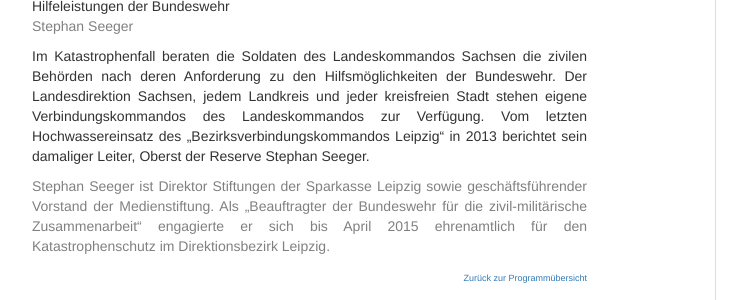
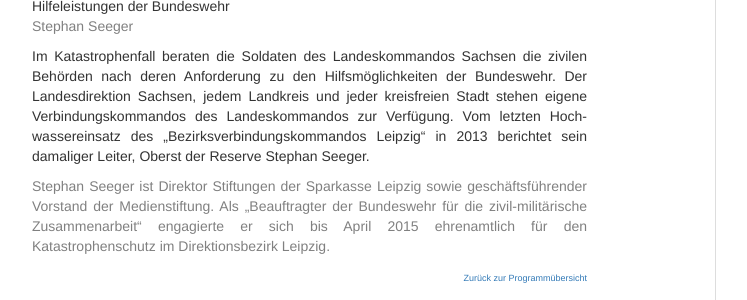
Before and after one commit to susedev/test, a Jekyll site: the page built from beitraege-und-referentinnen.html, in a window 1280 px wide and 900 px high, scrolled down 569 px. Shown: the part 212-512 px from the top of the window, without its empty margins (233-980 px from the left). Built offline with Jekyll 4.4.1, drawn with Linux system fonts in a browser that asks for light colours; nearby versions of some CDN libraries.

Commit message:
Edit from JekyllCMS

```diff
--- a/beitraege-und-referentinnen.html
+++ b/beitraege-und-referentinnen.html
@@ -26,7 +26,7 @@ Hochwasser im &Ouml;ffentlich-Rechtlichen Rundfunk<br />
 Hilfeleistungen der Bundeswehr<br />
 <span style="color: #808080;">Stephan Seeger</span></p>
 
-<p style="text-align: justify;">Im Katastrophenfall beraten die Soldaten des Landeskommandos Sachsen die zivilen Beh&ouml;rden nach deren Anforderung zu den Hilfsm&ouml;glichkeiten der Bundeswehr. Der Landes&shy;direktion Sachsen, jedem Landkreis und jeder kreisfreien Stadt stehen eigene Verbindungskommandos des Landeskommandos zur Verf&uuml;gung. Vom letzten Hochwasser&shy;einsatz des &bdquo;Bezirksverbindungskommandos Leipzig&ldquo; in 2013 berichtet sein damaliger Leiter, Oberst der Reserve Stephan Seeger.</p>
+<p style="text-align: justify;">Im Katastrophenfall beraten die Soldaten des Landeskommandos Sachsen die zivilen Beh&ouml;rden nach deren Anforderung zu den Hilfsm&ouml;glichkeiten der Bundeswehr. Der Landes&shy;direktion Sachsen, jedem Landkreis und jeder kreisfreien Stadt stehen eigene Verbindungskommandos des Landeskommandos zur Verf&uuml;gung. Vom letzten Hoch&shy;wassereinsatz des &bdquo;Bezirksverbindungskommandos Leipzig&ldquo; in 2013 berichtet sein damaliger Leiter, Oberst der Reserve Stephan Seeger.</p>
 
 <p style="text-align: justify;"><span style="color: #808080;">Stephan Seeger ist Direktor Stiftungen der Sparkasse Leipzig sowie gesch&auml;ftsf&uuml;hrender Vorstand der Medienstiftung. Als &bdquo;Beauftragter der Bundeswehr f&uuml;r die zivil-milit&auml;rische Zusammenarbeit&ldquo; engagierte er sich bis April 2015 ehrenamtlich f&uuml;r den Katastrophenschutz im Direktionsbezirk Leipzig.</span></p>
 
```
